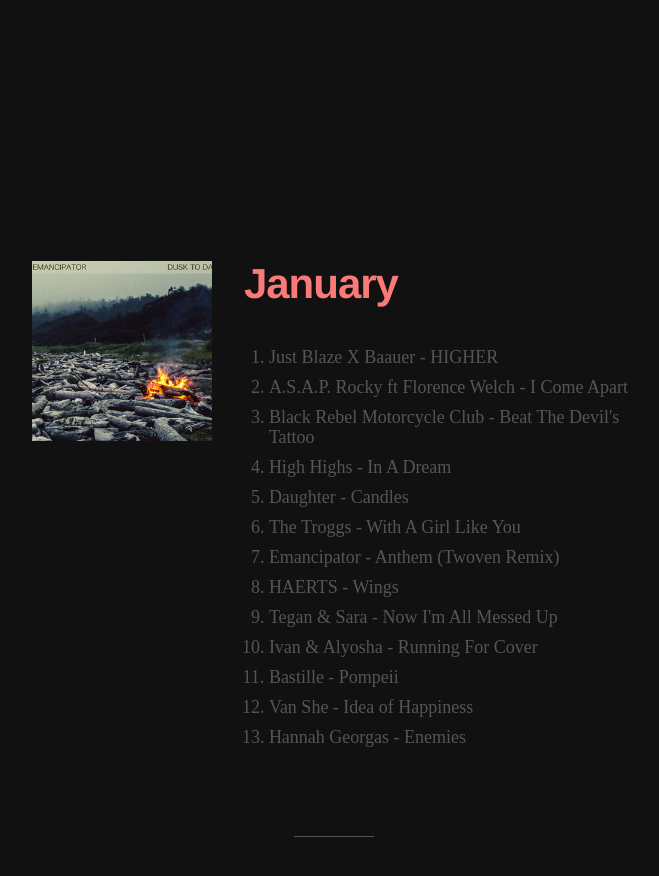
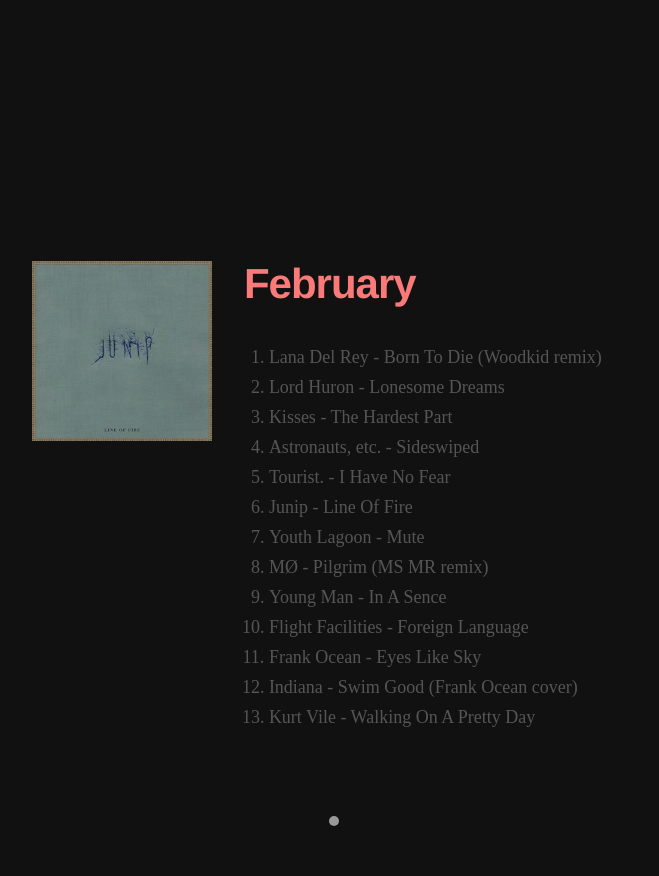
Before and after one commit to phildionne/phildionne.com, a Jekyll site: the page built from sounds/index.html, in a window 1280 px wide and 900 px high, scrolled down 553 px. Shown: the top 876 px of the window, without its empty margins (306-965 px from the left). Built offline with Jekyll 4.4.1, drawn with Linux system fonts in a browser that asks for light colours; nearby versions of some CDN libraries; some web fonts are replaced; comment, search, counter and statistics services are not loaded.

Commit message:
Add february 2013

```diff
--- a/sounds/index.html
+++ b/sounds/index.html
@@ -29,6 +29,36 @@
     </nav>
 
     <section id="two-thousand-thirteen">
+
+      <article class="mix">
+        <div class="row-fluid">
+          <div class="span2 offset3 mix-media">
+            <a href="https://dl.dropbox.com/u/1070815/sounds/2013/february.zip" title="February 2013">
+              <img src="{{ site.url }}/assets/media/sounds/junip-february-2013.jpg" alt="Junip"></img>
+            </a>
+          </div>
+          <div class="span4 mix-list">
+            <h1 class="mix-title"><a href="https://dl.dropbox.com/u/1070815/sounds/2013/february.zip" title="February 2013">February</a></h1>
+            <ol class="mix-element-list">
+              <li class="mix-element">Lana Del Rey - Born To Die (Woodkid remix)</li>
+              <li class="mix-element">Lord Huron - Lonesome Dreams</li>
+              <li class="mix-element">Kisses - The Hardest Part</li>
+              <li class="mix-element">Astronauts, etc. - Sideswiped</li>
+              <li class="mix-element">Tourist. - I Have No Fear</li>
+              <li class="mix-element">Junip - Line Of Fire</li>
+              <li class="mix-element">Youth Lagoon - Mute</li>
+              <li class="mix-element">MØ - Pilgrim (MS MR remix)</li>
+              <li class="mix-element">Young Man - In A Sence</li>
+              <li class="mix-element">Flight Facilities - Foreign Language</li>
+              <li class="mix-element">Frank Ocean - Eyes Like Sky</li>
+              <li class="mix-element">Indiana - Swim Good (Frank Ocean cover)</li>
+              <li class="mix-element">Kurt Vile - Walking On A Pretty Day</li>
+            </ol>
+          </div>
+        </div><!-- /.row-fluid -->
+      </article>
+
+      <hr class="middot">
 
       <article class="mix">
         <div class="row-fluid">
```
Also changed, not shown: assets/media/sounds/junip-february-2013.jpg (added).
